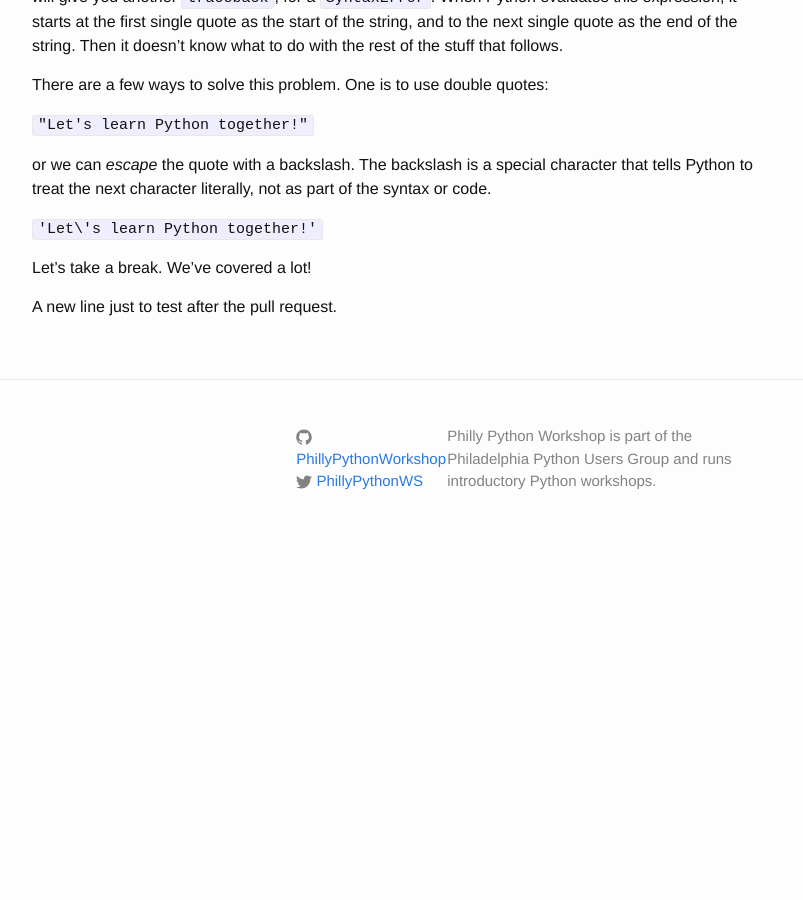
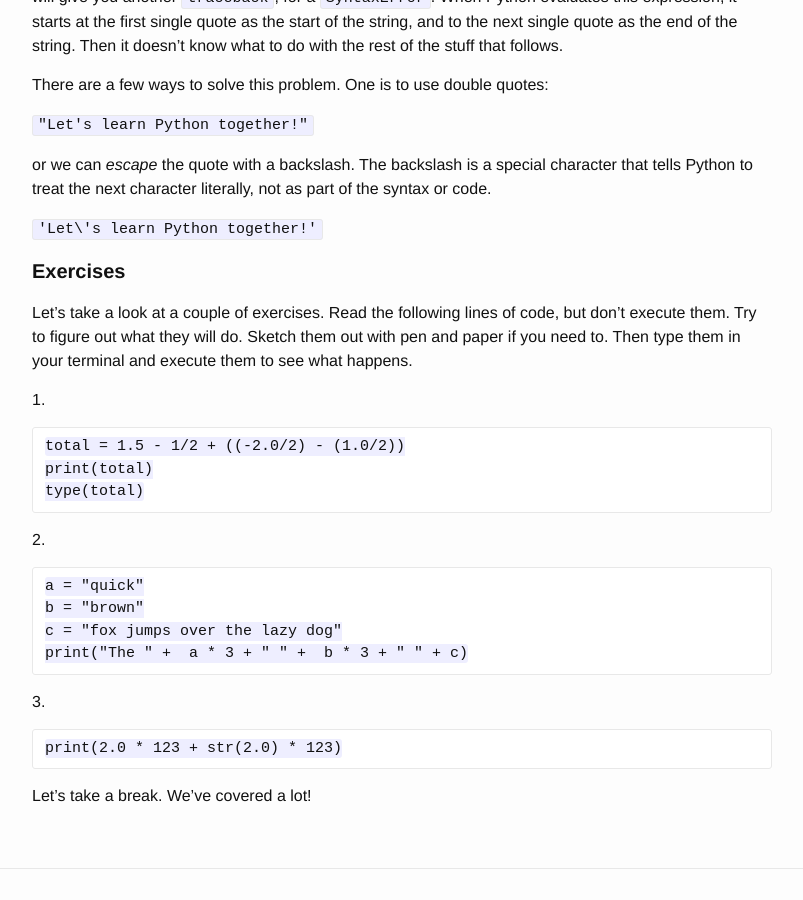
Before and after one commit to PhillyPythonWorkshop/PhillyPythonWorkshop.github.io, a Jekyll site: the page built from pages/fridaytutorial.md, in a window 1280 px wide and 900 px high, scrolled down 4988 px. Shown: the whole window, without its empty margins (238-1041 px from the left). Built offline with Jekyll 4.4.1, drawn with Linux system fonts in a browser that asks for light colours; before the commit the page ends 5541 px from its top, so only the background shows below that.

Commit message:
add some practice exercises

```diff
--- a/pages/fridaytutorial.md
+++ b/pages/fridaytutorial.md
@@ -207,6 +207,31 @@ or we can *escape* the quote with a backslash.  The backslash is a special chara
 
 `'Let\'s learn Python together!'`
 
+####Exercises
+
+Let's take a look at a couple of exercises.  Read the following lines of code, but don't execute them.  Try to figure out what they will do.  Sketch them out with pen and paper if you need to. Then type them in your terminal and execute them to see what happens.
+
+1.
+
+~~~
+total = 1.5 - 1/2 + ((-2.0/2) - (1.0/2))
+print(total)
+type(total)
+~~~
+
+2.
+
+~~~
+a = "quick"
+b = "brown"
+c = "fox jumps over the lazy dog"
+print("The " +  a * 3 + " " +  b * 3 + " " + c)
+~~~
+
+3.
+
+~~~
+print(2.0 * 123 + str(2.0) * 123)
+~~~
+
 Let's take a break.  We've covered a lot!
-
-A new line just to test after the pull request.
```
Also changed, not shown: 2 other files.
